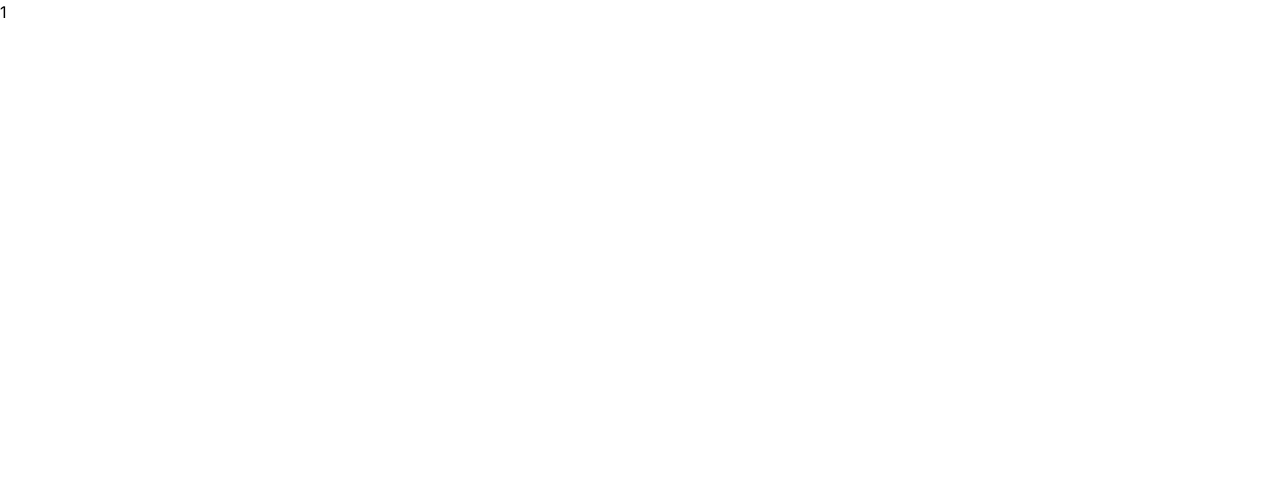
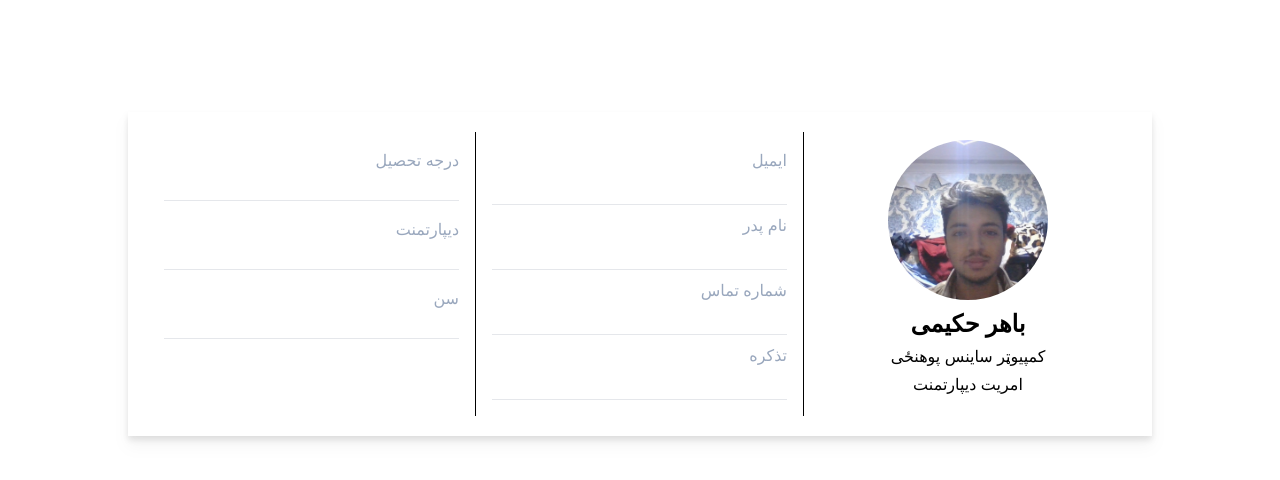
Before and after one commit to Mehdi-UX-Dev/Murasilat_v2.0, a Next.js app: page /1/admin/users/1 in a window 1280 px wide. Shown: the top 480 px of the page. Built offline with nearby package versions, Linux system fonts and the light colour scheme.

Commit message:
added the profile page

```diff
--- a/app/[locale]/admin/page.tsx
+++ b/app/[locale]/admin/page.tsx
@@ -1,8 +1,10 @@
 "use client";
 import { Button } from "@/components/UI_Molecules/Button";
 import { InputField } from "@/components/UI_Molecules/Input";
-import { cx } from "class-variance-authority";
-import Link from "next/link";
+import AdminNavigationHeader from "@/components/UI_Organisms/user/navigation";
+
+
+
 import { usePathname } from "next/navigation";
 import React from "react";
 
@@ -13,24 +15,7 @@ function Administrator() {
 
   return (
     <>
-      <div className="flex justify-center font-bold font-rounded space-x-16 bg-primary-200 pt-4  ">
-        <Link
-          href={"/admin"}
-          className={cx({
-            "border-b-4 border-black ": path == "/admin",
-          })}
-        >
-          Add User
-        </Link>
-        <Link
-          href={"/admin/users"}
-          className={cx({
-            "border-b-4 border-black ": path == "/admin/users",
-          })}
-        >
-          Users List
-        </Link>
-      </div>
+      <AdminNavigationHeader />
       <div className="my-10">
         <div className="drop-shadow-lg bg-white w-[560px]  mx-auto  px-4 py-20">
           <h1 className="text-xl font-bold mb-4">Register User</h1>
--- a/app/[locale]/admin/users/[id]/page.tsx
+++ b/app/[locale]/admin/users/[id]/page.tsx
@@ -1,7 +1,141 @@
-import React from "react";
 
+import Image from "next/image";
+import photo from "../../../../../public/images/photo.jpg";
+
+// !there is a problem in between the flex and grid of this PAGE at the div 2 and 3rd
+//? may be due to the small size of the page i will make it a module which could be shown on instant on list page
 function UserProfile({ params: { id } }: { params: { id: number } }) {
-  return <div>{id}</div>;
+  return (
+    <div className=" grid grid-cols-3 mt-28 drop-shadow-lg bg-white max-w-5xl p-5 mx-auto">
+      <div className="p-4  space-y-4 border-r border-black">
+        <div className="space-y-1 text-right">
+          {" "}
+          {/* //* The degree is also of a predefined option  */}
+          <label className="text-primary-500 " htmlFor="">
+          درجه تحصیل
+          </label>
+          <input
+            type="text"
+            value={""}
+            className=" adminPageInputStyle"
+            readOnly
+            dir="rtl"
+          />
+        </div>
+        <div className="space-y-1 text-right">
+          {" "}
+          {/* //* The degree is also of a predefined option  */}
+          <label className="text-primary-500 block" htmlFor="">
+            دیپارتمنت
+          </label>
+          <input
+            type="text"
+            value={""}
+            className=" adminPageInputStyle"
+            readOnly
+            dir="rtl"
+          />
+        </div>
+        <div className="space-y-1 text-right">
+          {" "}
+          {/* //* The degree is also of a predefined option  */}
+          <label className="text-primary-500 block" htmlFor="">
+            سن
+          </label>
+          <input
+            type="text"
+            value={""}
+            className="adminPageInputStyle "
+            readOnly
+            dir="rtl"
+
+          />
+        </div>
+      </div>
+
+      <div className="border-r border-black p-4 space-y-2 grid col-span-1">
+        <>
+          {" "}
+          <label htmlFor="" className="text-primary-500 text-right">
+            ایمیل
+          </label>
+          <input
+            type="email"
+            value={""}
+            className=" adminPageInputStyle"
+            readOnly
+            dir="rtl"
+          />
+        </>
+        <>
+          {" "}
+          <label className="text-primary-500 text-right " htmlFor="">
+            نام پدر
+          </label>
+          <input
+            type="text"
+            value={""}
+            className=" adminPageInputStyle"
+            readOnly
+            dir="rtl"
+          />
+        </>
+        <>
+          {" "}
+          <label className="text-primary-500 text-right" htmlFor="">
+            شماره تماس
+          </label>
+          <input
+            type="text"
+            value={""}
+            className=" adminPageInputStyle"
+            readOnly
+            dir="rtl"
+          />
+        </>
+        <>
+          {" "}
+          <label className="text-primary-500 text-right" htmlFor="">
+            تذكره
+          </label>
+          <input
+            type="text"
+            value={""}
+            className=" adminPageInputStyle"
+            readOnly
+            dir="rtl"
+          />
+        </>
+      </div>
+
+      <div className=" py-2 col-span-1 space-y-2  ">
+        <Image
+          src={photo}
+          alt="person photo"
+          className="w-40 h-40 rounded-full object-cover mx-auto"
+        />
+        <div className="text-center space-y-1">
+          <input
+            className="font-bold font-IranSans text-2xl text-center "
+            value={"باهر حکیمی"}
+            type="text"
+            readOnly
+          />
+          {/* //* the faculty and roles are all predefined so the input will be of a select type   */}
+          <input
+            type="text"
+            className=" text-center"
+            value={"کمپیوټر ساینس پوهنځی"}
+          />
+          <input
+            type="text"
+            className=" text-center"
+            value={"امریت دیپارتمنت"}
+          />
+        </div>
+      </div>
+    </div>
+  );
 }
 
 export default UserProfile;
--- a/app/[locale]/admin/users/page.tsx
+++ b/app/[locale]/admin/users/page.tsx
@@ -1,33 +1,12 @@
-"use client";
 import List from "@/components/UI_Organisms/user/userList";
 import React from "react";
-import { usePathname } from "next/navigation";
-import { cx } from "class-variance-authority";
-import Link from "next/link";
+
+import AdminNavigationHeader from "@/components/UI_Organisms/user/navigation";
 
 function UsersList() {
-  const path = usePathname();
-
   return (
     <div>
-      <div className="flex justify-center font-bold font-rounded space-x-16 bg-primary-200 pt-4  ">
-        <Link
-          href={"/admin"}
-          className={cx({
-            "border-b-2 border-black ": path == "/admin",
-          })}
-        >
-          Add User
-        </Link>
-        <Link
-          href={"/admin/users"}
-          className={cx({
-            "border-b-2 border-black ": path == "/admin/users",
-          })}
-        >
-          Users List
-        </Link>
-      </div>
+      <AdminNavigationHeader />
       <List />
     </div>
   );
--- a/app/globals.css
+++ b/app/globals.css
@@ -41,3 +41,10 @@ input[type="radio"]:checked {
         -webkit-appearance: none;
         margin: 0;
       }
+
+
+      @layer base {
+        .adminPageInputStyle {
+          @apply border-b w-full focus:ring-0 focus:outline-none focus:border-black
+        }
+      }
--- /dev/null
+++ b/components/UI_Organisms/user/navigation.tsx
@@ -0,0 +1,33 @@
+"use client"
+
+import { cx } from 'class-variance-authority'
+import Link from 'next/link'
+import { usePathname } from 'next/navigation'
+import React from 'react'
+
+function AdminNavigationHeader() {
+    const path = usePathname();
+
+  return (
+    <div className="flex justify-center font-bold font-rounded space-x-16 bg-primary-200 pt-4  ">
+    <Link
+      href={"/admin"}
+      className={cx({
+        "border-b-[3px] border-black ": path == "/admin",
+      })}
+    >
+      Add User
+    </Link>
+    <Link
+      href={"/admin/users"}
+      className={cx({
+        "border-b-[3px] border-black ": path == "/admin/users",
+      })}
+    >
+      Users List
+    </Link>
+  </div>
+  )
+}
+
+export default AdminNavigationHeader
--- a/components/UI_Organisms/user/userList.tsx
+++ b/components/UI_Organisms/user/userList.tsx
@@ -6,6 +6,7 @@ function List() {
     <table className="table-auto w-full max-w-4xl mx-auto mt-10 border ">
       <thead className="bg-primary-300">
         <tr>
+          <th>Id</th>
           <th>Full Name</th>
           <th>Faculty</th>
           <th>role</th>
@@ -13,16 +14,19 @@ function List() {
       </thead>
       <tbody className="text-center ">
         <tr>
+          <td>1</td>
           <td>Mohammad Mehdi Wahid</td>
           <td>Computer Science</td>
           <td>Assistant Professor</td>
         </tr>
         <tr className="even:bg-primary-200">
+          <td>2</td>
           <td>Mohammad Mehdi Wahid</td>
           <td>Computer Science</td>
           <td>Assistant Professor</td>
         </tr>
         <tr>
+          <td>3</td>
           <td>Mohammad Mehdi Wahid</td>
           <td>Computer Science</td>
           <td>Assistant Professor</td>
```
Also changed, not shown: middleware.ts (+10 -3 lines).
